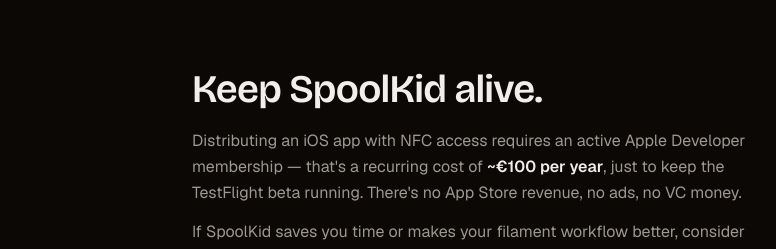
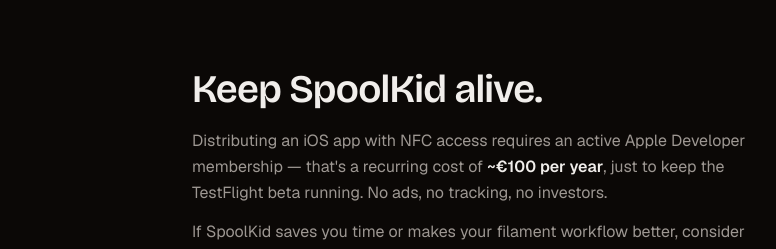
Before and after one commit to marko-p/SpoolKid-Web, a React (Vite) app: page / in a window 1280 px wide. Shown: the part 4220-4469 px from the top of the page, without its empty margins (32-808 px from the left). Built offline with nearby package versions, Linux system fonts and the light colour scheme.

Commit message:
Soften the support-section wording
"No App Store revenue" was a claim about the future as much as the
present. "No ads, no tracking, no investors" says the same thing about
what SpoolKid is, without committing to how it is funded later.

```diff
--- a/src/components/Support.tsx
+++ b/src/components/Support.tsx
@@ -13,7 +13,7 @@
         <p className={styles.subtitle}>
           Distributing an iOS app with NFC access requires an active Apple Developer membership —
           that's a recurring cost of <strong>~€100 per year</strong>, just to keep the TestFlight
-          beta running. There's no App Store revenue, no ads, no VC money.
+          beta running. No ads, no tracking, no investors.
         </p>
         <p className={styles.subtitle}>
           If SpoolKid saves you time or makes your filament workflow better, consider helping
```
